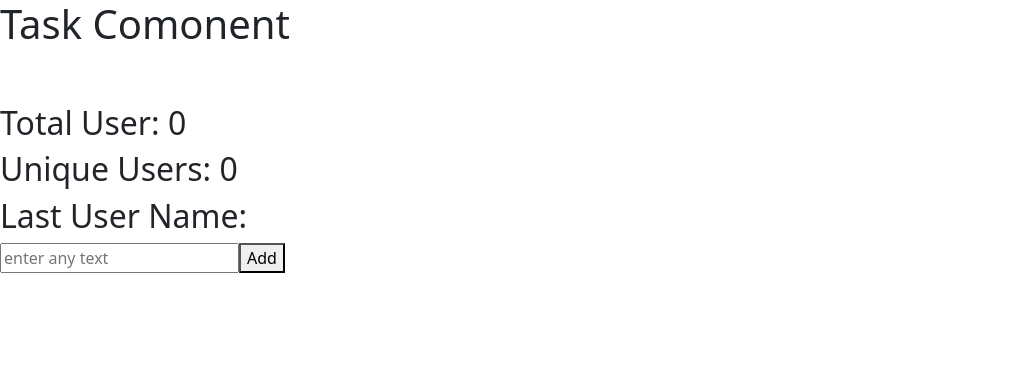
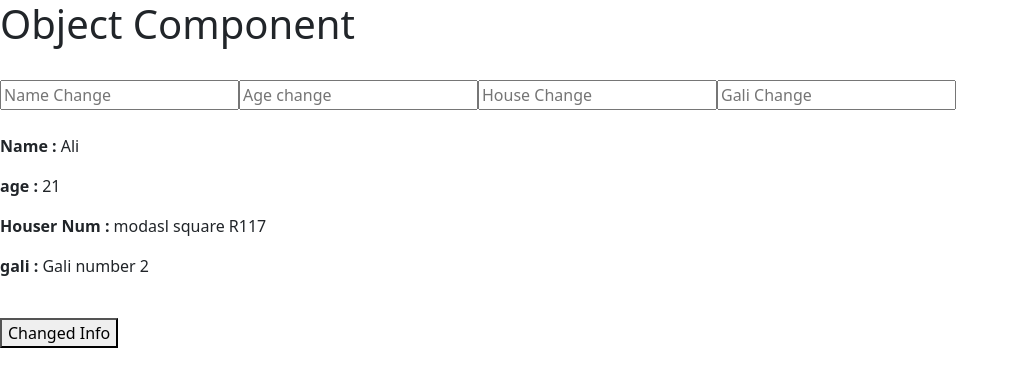
Before and after one commit to Mr-Mudasir-Dev/react-learning-journey, a React (Vite) app in the folder react-practice/: page / in a window 1280 px wide. Shown: the top 386 px of the page, without its empty margins (0-1019 px from the left). Built offline with nearby package versions, Linux system fonts and the light colour scheme.

Commit message:
state object edit

```diff
--- a/react-practice/src/App.jsx
+++ b/react-practice/src/App.jsx
@@ -1,53 +1,16 @@
-import { useTransition } from "react";
-import { useFormStatus } from "react-dom";
+import Task from "./Task";
+import Practice from "./Practice";
+import { useState } from "react";
 
 function App() {
-  const [ispanding, setTranstion] = useTransition();
-
-  const handeler = () => {
-    setTranstion(async () => {
-      await new Promise((res) => setTimeout(res, 5000));
-      console.log("submited");
-    });
-  };
-
-  const formstatus = async () => {
-    await new Promise((res) => setTimeout(res, 5000));
-    console.log("submited");
-  };
-
-  function formhandel() {
-    const { pending } = useFormStatus();
-  }
+  const [count, setcount] = useState(0);
+  const [later, setlater] = useState("");
 
   return (
     <>
       <h1>This is App Comonent </h1>
-      <hr />
-      <h3>Use Transtion Hook</h3>
-      {ispanding ? (
-        <img
-          src="https://cdn.dribbble.com/userupload/22076800/file/original-8e7ce77dec0edaf0105e8287038f6e60.gif"
-          width="100px"
-          alt=""
-        />
-      ) : null}
-      <button disabled={ispanding} onClick={handeler}>
-        Click
-      </button>
-      <hr />
-      <br />
-      <br />
-      <br />
-      <hr />
-      <h3>UseFormStatus Hook</h3><br />
-      <form action={formstatus}>
-        <input type="text" placeholder="name" />
-        <br />
-        <br />
-        <button type="submit">Submit</button>
-      </form>
-      <hr />
+      <Task setcount={setcount} setlater={setlater} />
+      <Practice count={count} later={later} />
     </>
   );
 }
--- /dev/null
+++ b/react-practice/src/Object.jsx
@@ -0,0 +1,77 @@
+import { useState } from "react";
+
+const Object = () => {
+  const [obj, setobj] = useState({
+    user: "Ali",
+    age: 21,
+    city: "Karachi",
+    address: {
+      house: "modasl square R117",
+      gali: "Gali number 2",
+    },
+  });
+  const handerl = (name) => {
+    obj.user = name;
+    console.log(obj);
+    setobj({ ...obj });
+  };
+  const handerlage = (val) => {
+    obj.age = val;
+    console.log(obj);
+    setobj({ ...obj });
+  };
+  const handerlhouse = (val) => {
+    obj.address.house = val;
+    console.log(obj);
+    setobj({ ...obj });
+  };
+  const handerlgali = (val) => {
+    obj.address.gali = val;
+    console.log(obj);
+    setobj({ ...obj });
+  };
+  return (
+    <>
+      <h1>Object Component</h1>
+      <br />
+      <input
+        type="text"
+        placeholder="Name Change"
+        onChange={(e) => handerl(e.target.value)}
+      />
+      <input
+        type="text"
+        placeholder="Age change"
+        onChange={(e) => handerlage(e.target.value)}
+      />
+      <input
+        type="text"
+        placeholder="House Change"
+        onChange={(e) => handerlhouse(e.target.value)}
+      />
+      <input
+        type="text"
+        placeholder="Gali Change"
+        onChange={(e) => handerlgali(e.target.value)}
+      />
+      <br />
+      <br />
+      <p>
+        <strong>Name : </strong> {obj.user}
+      </p>
+      <p>
+        <strong>age : </strong> {obj.age}
+      </p>
+      <p>
+        <strong>Houser Num : </strong> {obj.address.house}
+      </p>
+      <p>
+        <strong>gali : </strong> {obj.address.gali}
+      </p>
+      <br />
+      <button>Changed Info</button>
+    </>
+  );
+};
+
+export default Object;
--- a/react-practice/src/Practice.jsx
+++ b/react-practice/src/Practice.jsx
@@ -1,33 +1,11 @@
-import { useFormStatus } from "react-dom";
-
-const Practice = () => {
-  const formstatus = async () => {
-    await new Promise((res) => setTimeout(res, 5000));
-    console.log("submited");
-  };
-
+const Practice = ({ count, later }) => {
   return (
     <>
-      <h1>UseFormStatus Hook</h1>
-      <form action={formstatus}>
-        <UserForm />
-      </form>
+
+      <h3>{count}</h3><br /><br />
+      <h3>{later}</h3>
     </>
   );
 };
 
 export default Practice;
-
-function UserForm() {
-  const { pending } = useFormStatus();
-  console.log(pending);
-
-  return (
-    <>
-      <input type="text" placeholder="name" />
-      <br />
-      <br />
-      <button disabled={pending}>submit</button>
-    </>
-  );
-}
--- a/react-practice/src/Task.jsx
+++ b/react-practice/src/Task.jsx
@@ -1,35 +1,13 @@
-import { useState } from "react";
-
-const Task = () => {
-  const [users, setusers] = useState([]);
-  const [user, setuser] = useState("");
-
-  const handel = () => {
-    setusers([...users, user]);
-  };
-
-  let totaluser = users.length;
-  let uniuser = [...new Set(users)].length;
-  let uname = users.at(-1);
-
+const Task = ({ setcount, setlater }) => {
   return (
     <>
-      <h1>Task Comonent</h1>
-      <br />
-      <br />
-      <h2>Total User: {totaluser}</h2>
-      <h2>Unique Users: {uniuser}</h2>
-      <h2>Last User Name: {uname}</h2>
-
       <input
         type="text"
-        onChange={(e) => setuser(e.target.value)}
-        placeholder="enter any text"
+        placeholder="Any Text here"
+        onChange={(e) => setlater(e.target.value)}
       />
-      <button onClick={handel}>Add</button>
-      {users.map((item, ind) => (
-        <h3 key={ind}>{item}</h3>
-      ))}
+      <br /><br />
+      <button onClick={() => setcount((prev) => prev + 1)}>Incress</button>
     </>
   );
 };
--- a/react-practice/src/main.jsx
+++ b/react-practice/src/main.jsx
@@ -3,11 +3,13 @@ import { createRoot } from "react-dom/client";
 import App from "./App.jsx";
 import Practice from "./Practice.jsx";
 import Task from "./Task.jsx";
+import Object from "./Object.jsx";
 
 createRoot(document.getElementById("root")).render(
   <StrictMode>
     {/* <App /> */}
     {/* <Practice /> */}
-    <Task />
+    {/* <Task /> */}
+    <Object />
   </StrictMode>,
 );
```
